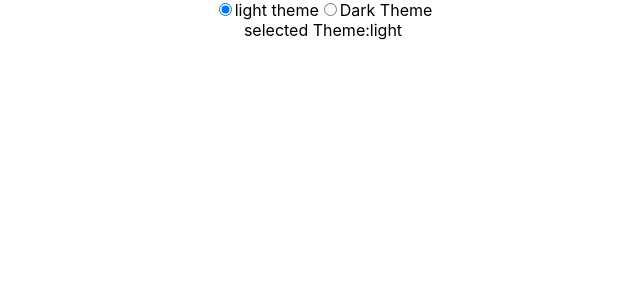
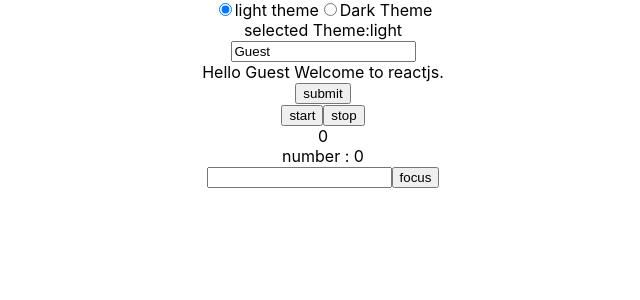
Before and after one commit to himavardhan/react-user-point, a React (Create React App) app: page / in a window 1280 px wide. Shown: the top 300 px of the page, without its empty margins (317-957 px from the left). Built offline with nearby package versions, Linux system fonts and the light colour scheme.

Commit message:
Added useRef demo statements

```diff
--- a/src/App.tsx
+++ b/src/App.tsx
@@ -2,6 +2,7 @@ import React from 'react';
 import logo from './logo.svg';
 import './App.css';
 import { AppThemeContext } from './AppTheme';
+import { Home } from './Home';
 
 function App() {
    const { theme, setTheme } = React.useContext(AppThemeContext);
@@ -16,6 +17,7 @@ function App() {
         Dark Theme</label>
 
         <div> selected Theme:{theme}</div>
+        <Home></Home>
     </div>
   );
 }
--- /dev/null
+++ b/src/Home.tsx
@@ -0,0 +1,57 @@
+import React, { useState, useEffect, useRef } from "react";
+
+export const Home: React.FC = (props) =>{
+
+   const [text,setText] = useState('Guest');
+   const [show,setShow] = useState(true);
+   const [count,setCount] = useState(1);
+   const storeIntervel = useRef<any>(null);
+   const number = useRef(0);
+   const inputRef = useRef<any>(null);
+   document.title = `hello ${text}`;
+
+// Added useRef use cases with timeIntervel & inputRef
+   const [timer,settimer] = useState(0);
+   const startTimer = ()=>{
+   storeIntervel.current = setInterval(()=>{
+        settimer(prev => prev + 1 );
+    },1000)
+   }
+   const stopTimer = ()=>{
+    clearInterval(storeIntervel.current);
+    settimer(0);
+    number.current += 1;
+   }
+
+   const focus =() =>{
+     console.log(inputRef.current.value);
+     inputRef.current.focus();
+   }
+
+
+
+    return (<>
+    <div>
+       { show &&
+        <input type='text' name='username' value={text} onChange={(e)=> setText(e.target.value)}/>
+        }
+        <div>Hello {text} Welcome to reactjs. </div>
+        <button value='hide' onClick={()=> {setShow(prve => !prve)}}>submit</button>
+
+
+    </div>
+    <div>
+      <button onClick={()=> {startTimer()}}>start</button>
+      <button onClick={()=> {stopTimer()}}>stop</button>
+      <div>{timer}</div>
+      <div>number : {number.current}</div>
+
+    </div>
+    <div>
+        <input type="text" ref={inputRef} ></input>
+        <button onClick={()=> {focus()}} >focus</button>
+    </div>
+
+    </>)
+
+}
```
